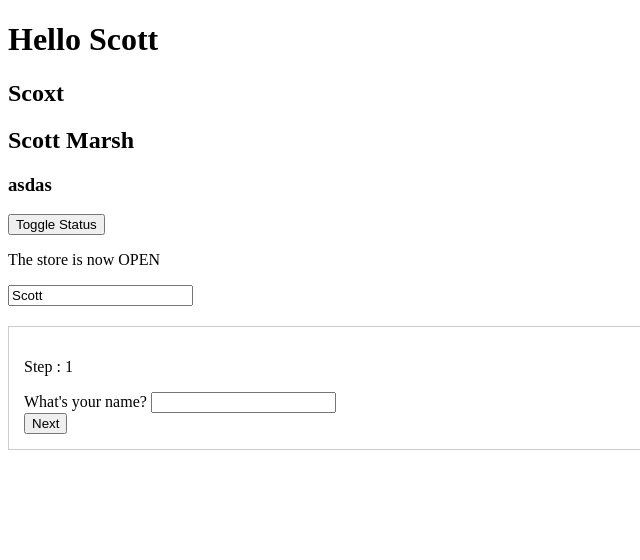
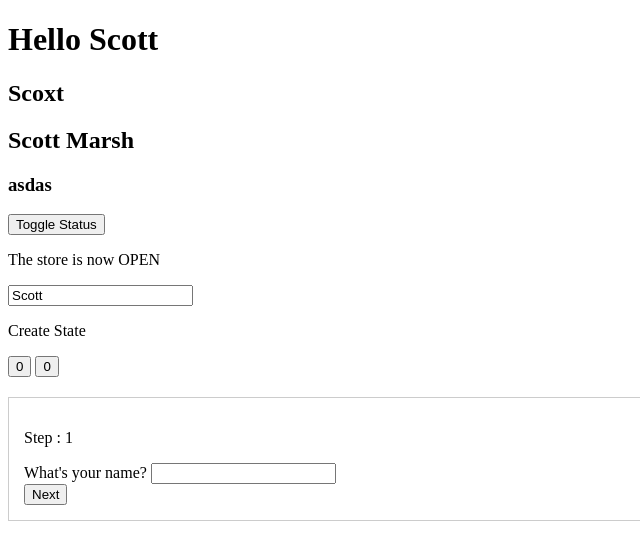
Before and after one commit to MuaviyaImran/svelte-learn-basic, a SvelteKit app: page / in a window 1280 px wide. Shown: the top 560 px of the page, without its empty margins (0-640 px from the left). Built offline with nearby package versions, Linux system fonts and the light colour scheme.

Commit message:
Learned Create State and Animations

```diff
--- a/src/routes/Forms.svelte
+++ b/src/routes/Forms.svelte
@@ -1,4 +1,6 @@
 <script lang="ts">
+	import { fade, fly } from 'svelte/transition';
+
 	let formState = $state({
 		answers: {} as Record<string, any>,
 		step: 0,
@@ -63,7 +65,12 @@
 
 	{#each QUESTIONS as { question, id, type }, index (id)}
 		{#if index === formState.step}
-			{@render formStep({ question, type, id })}
+			<div
+				in:fly={{ x: 200, duration: 200, opacity: 0, delay: 200 }}
+				out:fly={{ x: -200, duration: 200, opacity: 0 }}
+			>
+				{@render formStep({ question, type, id })}
+			</div>
 		{/if}
 	{/each}
 
--- a/src/routes/Header.svelte
+++ b/src/routes/Header.svelte
@@ -1,4 +1,5 @@
 <script lang="ts">
+	import { createState, ScottState } from './state.svelte';
 	let { name, fake_name }: { name: string; fake_name?: string } = $props();
 	let full_name = $derived(name + ' ' + 'Marsh');
 
@@ -7,6 +8,8 @@
 	function onclick() {
 		status = status === 'OPEN' ? 'CLOSED' : 'OPEN';
 	}
+	const myState = createState();
+	const myStateTwo = new ScottState();
 </script>
 
 <h1 class="">Hello {name}</h1>
@@ -18,3 +21,13 @@
 <p>The store is now {status}</p>
 
 <input type="text" bind:value={name} />
+
+<div>
+	<p>Create State</p>
+	<button onclick={myState.up}>
+		{myState.value}
+	</button>
+	<button onclick={() => myStateTwo.up()}>
+		{myStateTwo.value}
+	</button>
+</div>
--- /dev/null
+++ b/src/routes/state.svelte.ts
@@ -0,0 +1,24 @@
+export class ScottState {
+    value = $state(0);
+    up() {
+        this.value += 1;
+    }
+}
+
+export function createState() {
+    let value = $state(0);
+
+    function up() {
+        value += 1;
+    }
+    return {
+        get value() {
+            return value;
+        }
+        ,
+        set value(v) {
+            value = v;
+        },
+        up
+    };
+}
```
